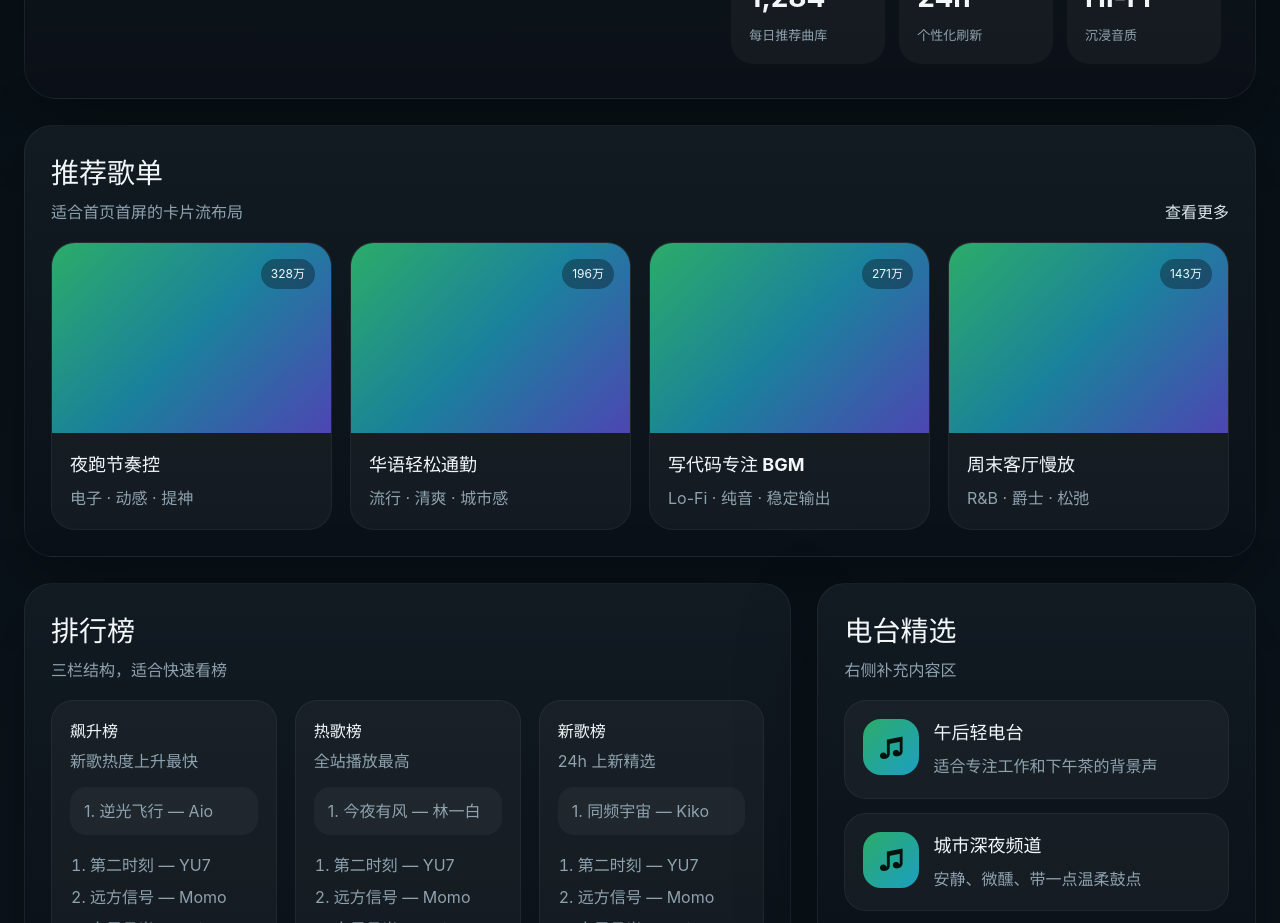
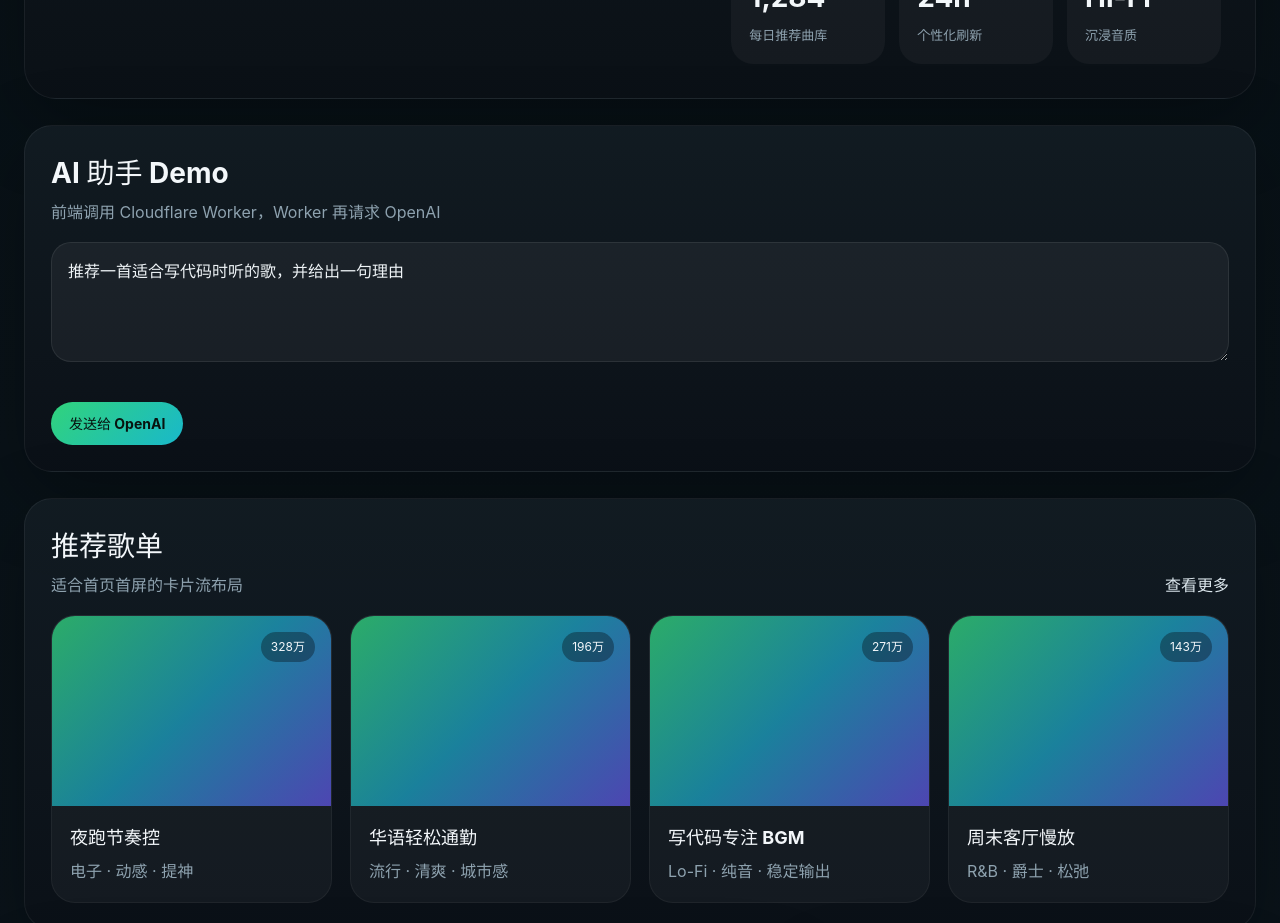
Before and after one commit to fanshihao123/test-project, a React (Vite) app: page / in a window 1280 px wide. Shown: the part 520-1443 px from the top of the page. Built offline with nearby package versions, Linux system fonts and the light colour scheme.

Commit message:
feat: add AI demo section

```diff
--- a/src/App.css
+++ b/src/App.css
@@ -404,3 +404,54 @@
     font-size: 40px;
   }
 }
+
+.ai-block {
+  margin-top: 26px;
+}
+
+.ai-panel {
+  display: flex;
+  flex-direction: column;
+  gap: 16px;
+}
+
+.ai-input {
+  min-height: 120px;
+  width: 100%;
+  border: 1px solid rgba(255, 255, 255, 0.08);
+  background: rgba(255, 255, 255, 0.05);
+  color: #eff4f7;
+  border-radius: 20px;
+  padding: 16px;
+  resize: vertical;
+  font: inherit;
+}
+
+.ai-reply,
+.ai-error {
+  border-radius: 20px;
+  padding: 18px;
+  line-height: 1.7;
+}
+
+.ai-reply {
+  background: rgba(49, 211, 123, 0.08);
+  border: 1px solid rgba(49, 211, 123, 0.18);
+}
+
+.ai-reply strong {
+  display: block;
+  margin-bottom: 8px;
+  color: #f3f7fa;
+}
+
+.ai-reply p {
+  margin: 0;
+  color: #dce7ed;
+}
+
+.ai-error {
+  background: rgba(255, 107, 107, 0.08);
+  border: 1px solid rgba(255, 107, 107, 0.18);
+  color: #ffb3b3;
+}
--- a/src/App.jsx
+++ b/src/App.jsx
@@ -1,5 +1,6 @@
 import './App.css'
-import { API_BASE_URL } from './api'
+import { useState } from 'react'
+import { API_BASE_URL, chatWithOpenAI } from './api'
 
 const quickLinks = ['推荐', '歌单', '排行榜', '播客', 'MV', '歌手', '直播']
 
@@ -22,6 +23,26 @@ const radios = [
 ]
 
 function App() {
+  const [message, setMessage] = useState('推荐一首适合写代码时听的歌，并给出一句理由')
+  const [reply, setReply] = useState('')
+  const [loading, setLoading] = useState(false)
+  const [error, setError] = useState('')
+
+  const handleAskAI = async () => {
+    setLoading(true)
+    setError('')
+    setReply('')
+
+    try {
+      const result = await chatWithOpenAI(message)
+      setReply(result.reply || '没有返回内容')
+    } catch (err) {
+      setError(err.message || '请求失败')
+    } finally {
+      setLoading(false)
+    }
+  }
+
   return (
     <div className="page-shell">
       <header className="topbar">
@@ -29,7 +50,7 @@ function App() {
           <div className="brand-logo">M</div>
           <div>
             <div className="brand-title">MeloBox</div>
-            <div className="brand-subtitle">像 QQ 音乐风格的首页 Demo</div>
+            <div className="brand-subtitle">React + Vite + Cloudflare Pages + Worker</div>
           </div>
         </div>
         <nav className="top-nav" aria-label="主导航">
@@ -53,7 +74,8 @@ function App() {
             <div className="api-badge">Worker API：{API_BASE_URL}</div>
             <h1>把喜欢的歌，装进今天。</h1>
             <p>
-              一个 React + Vite 搭出来的音乐首页原型，保留熟悉的音乐平台首页节奏：大推荐位、歌单卡片、榜单和电台分区。
+              一个 React + Vite 搭出来的音乐首页原型，同时接入 Cloudflare Worker 和 OpenAI，
+              用来完成 Pages + Worker 的课程作业演示。
             </p>
             <div className="hero-actions">
               <button className="primary-button">立即播放</button>
@@ -84,6 +106,37 @@ function App() {
                 <span>沉浸音质</span>
               </div>
             </div>
+          </div>
+        </section>
+
+        <section className="section-block ai-block">
+          <div className="section-header">
+            <div>
+              <h2>AI 助手 Demo</h2>
+              <p>前端调用 Cloudflare Worker，Worker 再请求 OpenAI</p>
+            </div>
+          </div>
+
+          <div className="ai-panel">
+            <textarea
+              className="ai-input"
+              value={message}
+              onChange={(e) => setMessage(e.target.value)}
+              placeholder="输入你的问题"
+            />
+            <div className="hero-actions">
+              <button className="primary-button" onClick={handleAskAI} disabled={loading}>
+                {loading ? '请求中...' : '发送给 OpenAI'}
+              </button>
+            </div>
+
+            {error ? <div className="ai-error">{error}</div> : null}
+            {reply ? (
+              <div className="ai-reply">
+                <strong>AI 回复</strong>
+                <p>{reply}</p>
+              </div>
+            ) : null}
           </div>
         </section>
 
--- a/src/api.js
+++ b/src/api.js
@@ -12,14 +12,20 @@ export async function request(path, options = {}) {
     ...options,
   })
 
+  const data = await response.json()
+
   if (!response.ok) {
-    throw new Error(`Request failed: ${response.status}`)
+    throw new Error(
+      typeof data?.error === 'string' ? data.error : `Request failed: ${response.status}`
+    )
   }
 
-  const contentType = response.headers.get('content-type') || ''
-  if (contentType.includes('application/json')) {
-    return response.json()
-  }
+  return data
+}
 
-  return response.text()
+export async function chatWithOpenAI(message) {
+  return request('/api/chat', {
+    method: 'POST',
+    body: JSON.stringify({ message }),
+  })
 }
```
